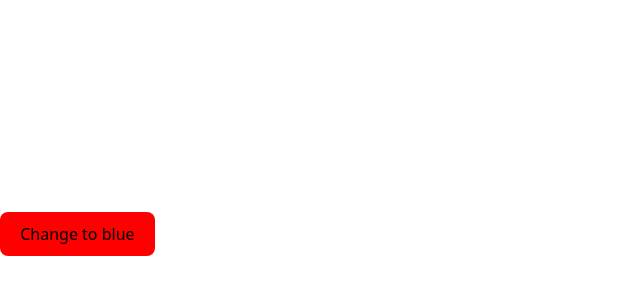
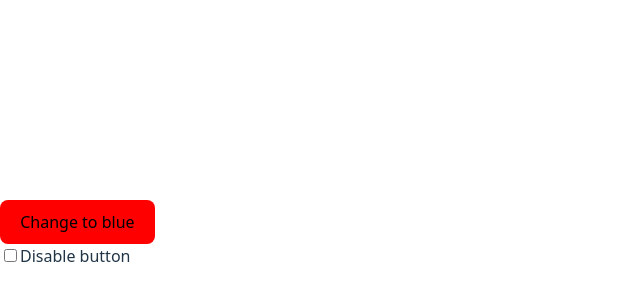
Before and after one commit to coolpraz/ReactTesting, a React (Vite) app: page / in a window 1280 px wide. Shown: the part 166-466 px from the top of the page, without its empty margins (0-640 px from the left). Built offline with nearby package versions, Linux system fonts and the light colour scheme.

Commit message:
button disabled on checkbox

```diff
--- a/src/App.tsx
+++ b/src/App.tsx
@@ -1,11 +1,30 @@
-import { useState } from 'react'
-import './App.css'
+import { useState } from "react";
+import "./App.css";
 
 function App() {
-  const [buttonColor, setButtonColor] = useState("red");
-  const nextColor = buttonColor === "red" ? "blue" : "red";
+    const [disabled, setDisabled] = useState(false);
+    const [buttonColor, setButtonColor] = useState("red");
+    const nextColor = buttonColor === "red" ? "blue" : "red";
 
-  return <div><button className={buttonColor} onClick={() => setButtonColor(nextColor)}>Change to {nextColor}</button></div>
+    return (
+        <div>
+            <button
+                className={buttonColor}
+                onClick={() => setButtonColor(nextColor)}
+                disabled={disabled}
+            >
+                Change to {nextColor}
+            </button>
+            <br />
+            <input
+                type="checkbox"
+                id="disable-button-checkbox"
+                defaultChecked={disabled}
+                onChange={(e) => setDisabled(e.target.checked)}
+            />
+            <label htmlFor="disable-button-checkbox">Disable button</label>
+        </div>
+    );
 }
 
-export default App
+export default App;
```
Also changed, not shown: 2 other files (tests, documents, lock files or other folders).
